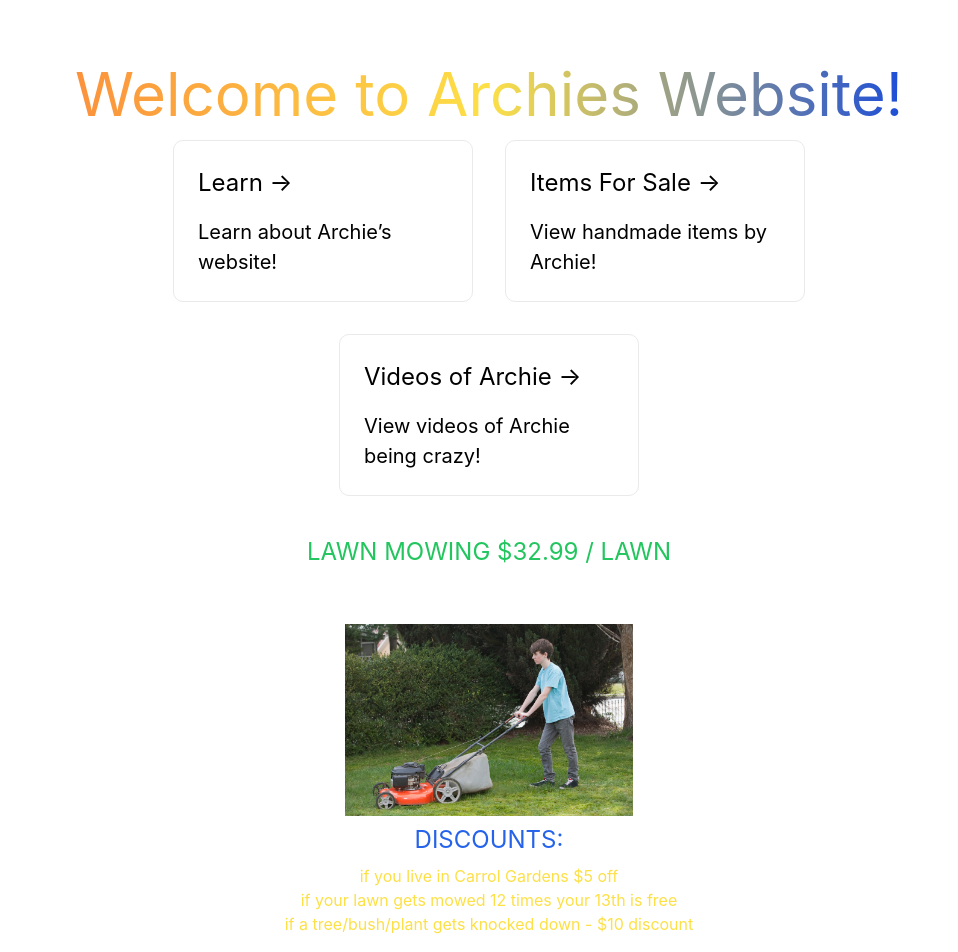
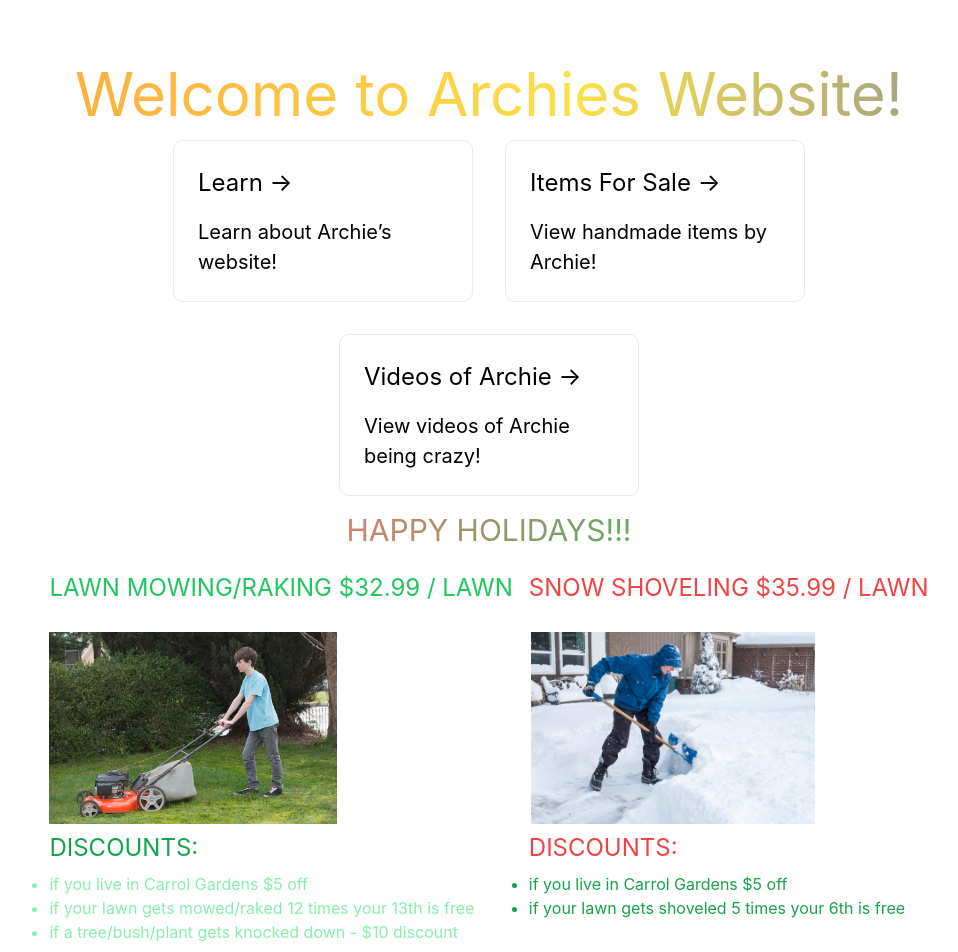
Before and after one commit to plondon/archies.one, a Next.js app: page / in a window 1280 px wide. Shown: the top 952 px of the page, without its empty margins (151-1109 px from the left). Built offline with nearby package versions, Linux system fonts and the light colour scheme.

Commit message:
Update site

```diff
--- a/pages/about/index.tsx
+++ b/pages/about/index.tsx
@@ -5,7 +5,7 @@ const Learn: React.FC<Props> = () => {
   return (
     <div className="text-center text-2xl pt-6 max-w-xl m-auto">
       <p>This website is run by Archie Greene.</p>
-      <p>Hi my name is Archie and I am 7 years old.</p>
+      <p>Hi my name is Archie and I am 8 years old.</p>
       <p>
         Archie&#8217;s website should updated every 1 or 2 weeks with new
         things. For example photos.
--- a/pages/index.tsx
+++ b/pages/index.tsx
@@ -5,6 +5,7 @@ import Link from "next/link";
 import styles from "../styles/Home.module.css";
 
 import * as Lawn from "../public/lawn-mowing.jpeg";
+import * as Snow from "../public/snow-shoveling.jpeg";
 
 const Home: NextPage = () => {
   return (
@@ -16,7 +17,7 @@ const Home: NextPage = () => {
       </Head>
 
       <main className={styles.main}>
-        <h1 className="text-6xl text-transparent bg-gradient-to-r bg-clip-text from-orange-400 via-yellow-300 to-blue-700">
+        <h1 className="text-6xl text-transparent animate-text bg-gradient-to-r bg-clip-text from-orange-400 via-yellow-300 to-blue-700">
           Welcome to{" "}
           <a href="https://nextjs.org" className="">
             Archies Website!
@@ -43,17 +44,53 @@ const Home: NextPage = () => {
             </a>
           </Link>
         </div>
-
-        <p className="text-2xl py-6 text-green-500">
-          LAWN MOWING $32.99 / LAWN
-        </p>
-        <div className="relative w-72 h-48 mt-8">
-          <Image src={Lawn} layout="fill" objectFit="contain" />
+        <div>
+          <h3 className="text-3xl animate-text from-red-400  to-green-500 text-transparent bg-gradient-to-r bg-clip-text">
+            HAPPY HOLIDAYS!!!
+          </h3>
         </div>
-        <p className="text-2xl py-2 text-blue-600">DISCOUNTS:</p>
-        <p className="text-yellow-300">if you live in Carrol Gardens $5 off</p>
-        <p className="text-yellow-300">if your lawn gets mowed 12 times your 13th is free</p>
-        <p className="text-yellow-300">if a tree/bush/plant gets knocked down - $10 discount</p>
+        <div className="flex flex-col sm:flex-row gap-4">
+          <div>
+            <p className="text-2xl py-6 text-green-500">
+              LAWN MOWING/RAKING $32.99 / LAWN
+            </p>
+            <div className="relative w-72 h-48 mt-1">
+              <Image src={Lawn} layout="fill" objectFit="contain" />
+            </div>
+            <p className="text-2xl py-2 text-green-600">DISCOUNTS:</p>
+            <ul className="text-green-300">
+              <li>
+                <p>if you live in Carrol Gardens $5 off</p>
+              </li>
+              <li>
+                <p>if your lawn gets mowed/raked 12 times your 13th is free</p>
+              </li>
+              <li>
+                <p>if a tree/bush/plant gets knocked down - $10 discount</p>
+              </li>
+            </ul>
+          </div>
+          <div>
+            <p className="text-2xl py-6 text-red-500">
+              SNOW SHOVELING $35.99 / LAWN
+            </p>
+            <div className="relative w-72 h-48 mt-1">
+              <Image src={Snow} layout="fill" objectFit="contain" />
+            </div>
+            <p className="text-2xl py-2 text-red-500">DISCOUNTS:</p>
+            <ul className="text-green-600">
+              <li>
+                <p>if you live in Carrol Gardens $5 off</p>
+              </li>
+              <li>
+                <p>if your lawn gets shoveled 5 times your 6th is free</p>
+              </li>
+            </ul>
+          </div>
+        </div>
+        <div className="text-sm mt-3">
+          <p>You will be charged at the end of the job.</p>
+        </div>
       </main>
     </div>
   );
--- a/pages/items/index.tsx
+++ b/pages/items/index.tsx
@@ -10,24 +10,6 @@ const Items: React.FC<Props> = () => {
         Items for Sale
       </h1>
       <div className="flex w-full flex-wrap justify-center mt-10 gap-8">
-        <div className="w-1/4">
-          <Link href={`/videos/${'airplane-shoe-movie'}`}>
-            <a>
-              <Image
-                alt="airplane"
-                src={'/items/airplane-shoe.jpg'}
-                width={3}
-                height={4}
-                layout="responsive"
-              />
-              <div>
-                <h2>Airplane Shoe (2022)</h2>
-                <p className="text-sm text-gray-500">Archie Green</p>
-                <p className="text-sm text-gray-500">$20.00</p>
-              </div>
-            </a>
-          </Link>
-        </div>
         <div className="w-1/4">
           <Link href={`/videos/${'drill-drawing'}`}>
             <a>
--- a/styles/Home.module.css
+++ b/styles/Home.module.css
@@ -1,5 +1,5 @@
 .container {
-  padding: 0 2rem;
+  padding: 0 1.2rem;
 }
 
 .main {
--- a/styles/globals.css
+++ b/styles/globals.css
@@ -18,3 +18,9 @@ a {
 @tailwind base;
 @tailwind components;
 @tailwind utilities;
+
+@layer base {
+  ul, ol {
+    list-style: revert;
+  }
+}
--- a/tailwind.config.js
+++ b/tailwind.config.js
@@ -4,7 +4,23 @@ module.exports = {
     "./components/**/*.{js,ts,jsx,tsx}",
   ],
   theme: {
-    extend: {},
+    extend: {
+      animation: {
+        text: "text 5s ease infinite",
+      },
+      keyframes: {
+        text: {
+          "0%, 100%": {
+            "background-size": "200% 200%",
+            "background-position": "left center",
+          },
+          "50%": {
+            "background-size": "200% 200%",
+            "background-position": "right center",
+          },
+        },
+      },
+    },
   },
   plugins: [],
-}
+};
```
Also changed, not shown: public/snow-shoveling.jpeg (added).
